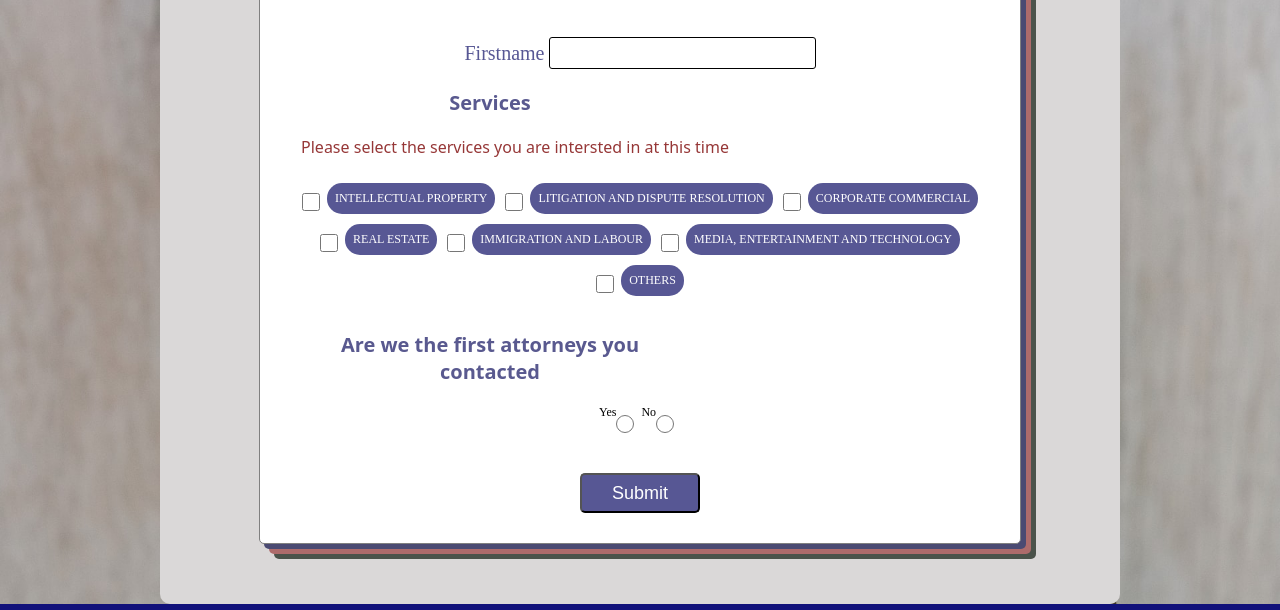
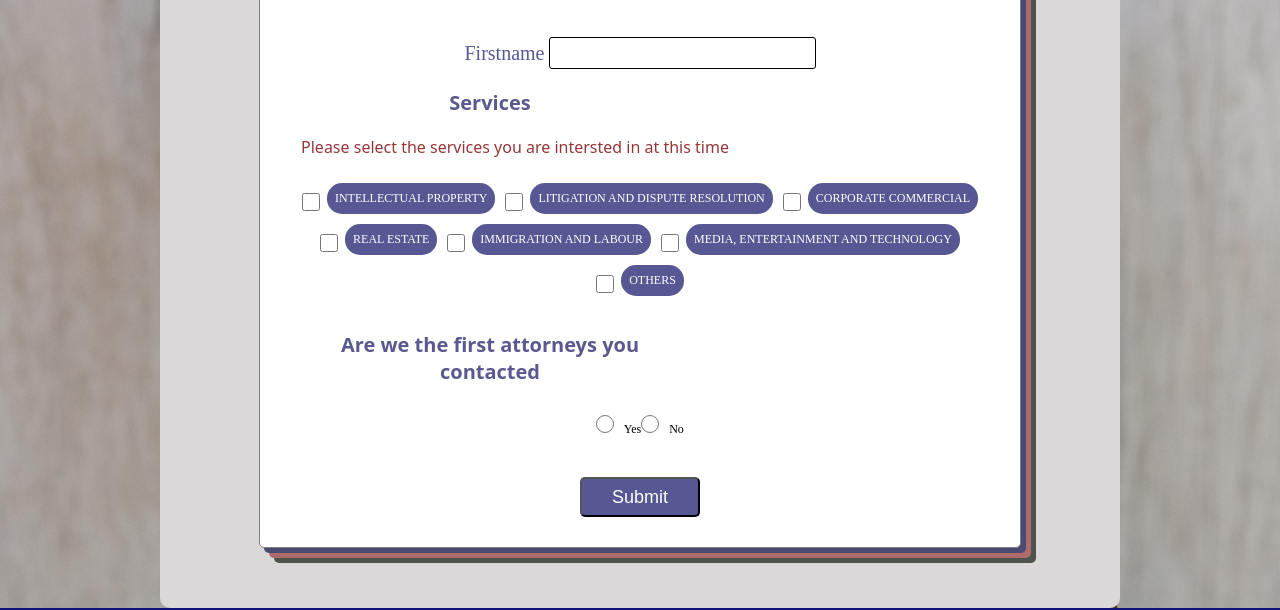
Before and after one commit to Olagoke1234/Betgrand-Attorneys, a website: page contact.html in a window 1280 px wide. Shown: the part 1808-2418 px from the top of the page. Drawn offline with Linux system fonts and the light colour scheme.

Commit message:
Radio test 2

```diff
--- a/contact.html
+++ b/contact.html
@@ -183,10 +183,12 @@
             <h2>Are we the first attorneys you contacted</h2>
             <div class="radio-section">
               <div class="radio">
-                <label for="Yes"> Yes</label
-                ><input type="radio" id="Yes" name="Yes-No" />
-                <label for="No"> No</label
-                ><input type="radio" id="No" name="Yes-No" />
+                <label for="Yes">
+                  <input type="radio" id="Yes" name="Yes-No" /> Yes</label
+                >
+                <label for="No"
+                  ><input type="radio" id="No" name="Yes-No" /> No</label
+                >
               </div>
             </div>
             <div class="btnSection"><button>Submit</button></div>
```
